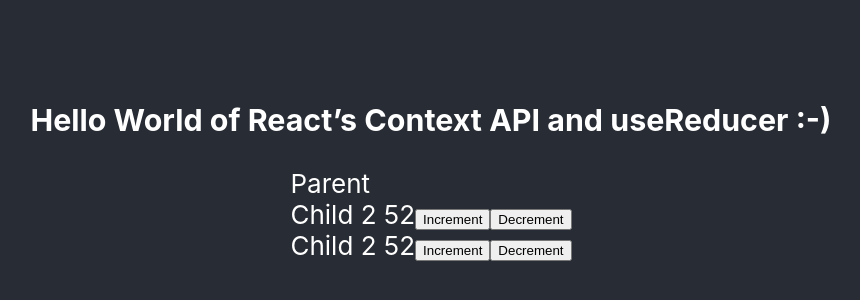
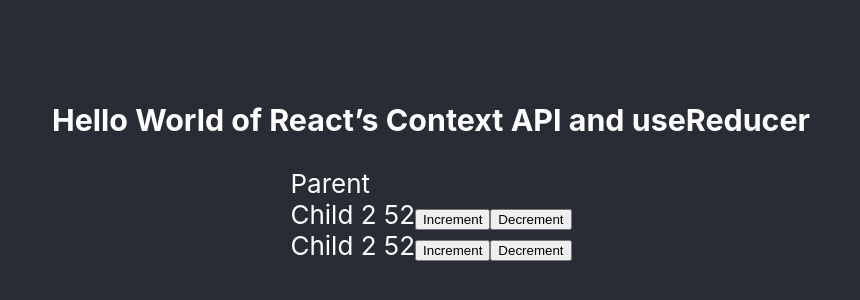
Before and after one commit to AZHARTHEGEEK/demo-usecontext, a React (Create React App) app: page / in a window 1280 px wide. Shown: the part 234-534 px from the top of the page, without its empty margins (209-1069 px from the left). Built offline with nearby package versions, Linux system fonts and the light colour scheme.

Commit message:
Update App.js

```diff
--- a/src/App.js
+++ b/src/App.js
@@ -1,4 +1,4 @@
-import React, { useState, useReducer } from 'react';
+import React, { useState } from 'react';
 import './App.css';
 import Parent from './Parent';
 import ValueContext from './ValueContext';
@@ -10,7 +10,7 @@ function App() {
     <ValueContext.Provider value={value}>
       <div className = "App-header" >
 
-        <h3>Hello World of React’s Context API and useReducer :-)</h3>
+        <h3>Hello World of React’s Context API and useReducer</h3>
         <Parent></Parent>
       </div>
     </ValueContext.Provider>
```
